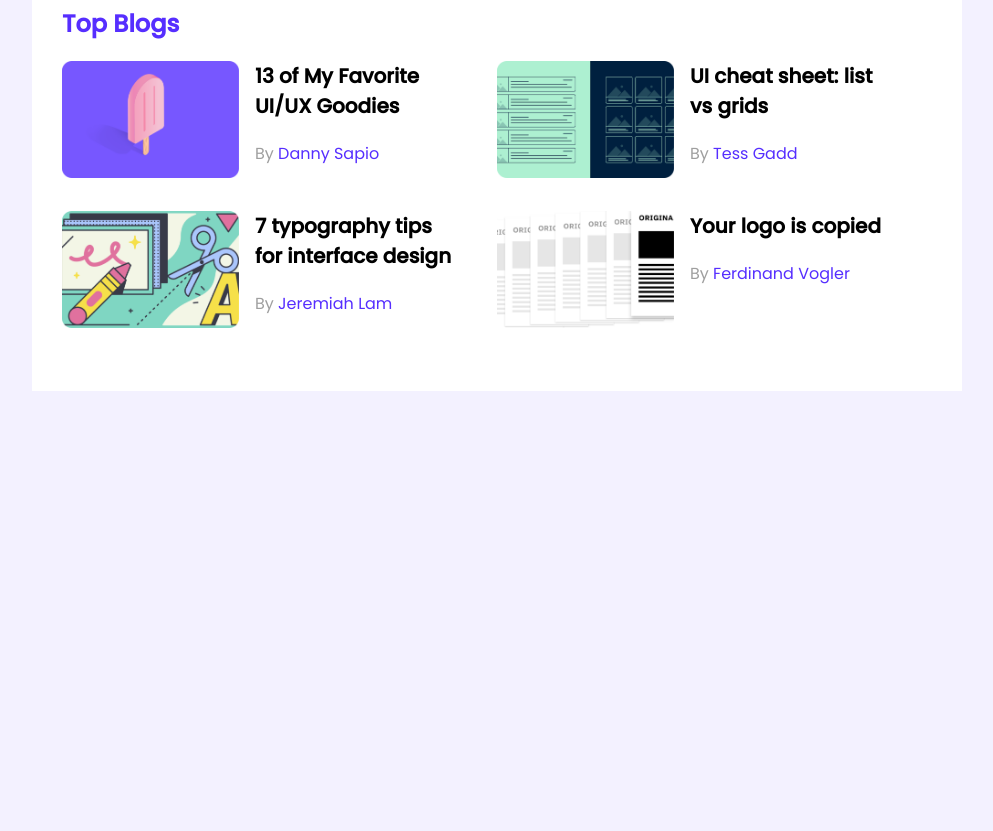
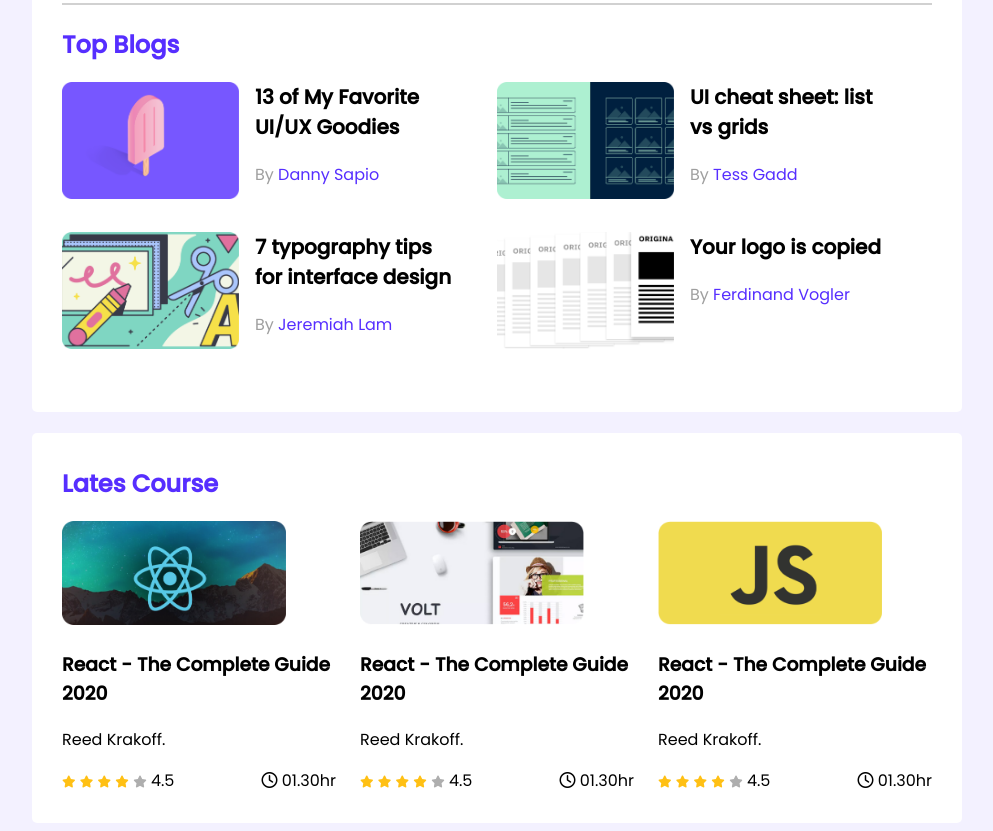
Before and after one commit to Foysal6862/leader-board-css3, a plain HTML site: page index.html in a window 1280 px wide. Shown: the part 299-1130 px from the top of the page, without its empty margins (143-1136 px from the left). Before the commit the page ends 800 px from the top, so only its background shows below. Drawn offline with Linux system fonts and the light colour scheme.

Commit message:
responsive for mobile and tablate device

```diff
--- a/index.html
+++ b/index.html
@@ -6,6 +6,8 @@
     <meta http-equiv="X-UA-Compatible" content="IE=edge">
     <meta name="viewport" content="width=device-width, initial-scale=1.0">
     <title>Leader Board</title>
+    <!-- font awesome -->
+    <script src="https://kit.fontawesome.com/3b7bb7717e.js" crossorigin="anonymous"></script>
     <!-- stylesheet -->
     <link rel="stylesheet" href="styles/style.css">
 </head>
@@ -91,6 +93,80 @@
                 </div>
             </div>
         </section>
+        <section class="container">
+            <h2 class="section-title">Lates Course</h2>
+            <div class="courses">
+                <div class="course">
+                    <div class="course-banner">
+                        <img src="images/courses/course-1.png" alt="">
+                    </div>
+                    <div class="course-detail">
+                        <h3 class="course-title">React - The Complete Guide 2020</h3>
+                        <p class="course-author">Reed Krakoff.</p>
+                        <div class="course-info">
+                            <div>
+                                <i class="fas fa-star filled"></i>
+                                <i class="fas fa-star filled"></i>
+                                <i class="fas fa-star filled"></i>
+                                <i class="fas fa-star filled"></i>
+                                <i class="fas fa-star empty"></i>
+                                <span> 4.5</span>
+                            </div>
+                            <div class="course-duration">
+                                <i class="far fa-clock"></i>
+                                01.30hr
+                            </div>
+                        </div>
+                    </div>
+                </div>
+                <div class="course">
+                    <div class="course-banner">
+                        <img src="images/courses/course-2.png" alt="">
+                    </div>
+                    <div class="course-detail">
+                        <h3 class="course-title">React - The Complete Guide 2020</h3>
+                        <p class="course-author">Reed Krakoff.</p>
+                        <div class="course-info">
+                            <div>
+                                <i class="fas fa-star filled"></i>
+                                <i class="fas fa-star filled"></i>
+                                <i class="fas fa-star filled"></i>
+                                <i class="fas fa-star filled"></i>
+                                <i class="fas fa-star empty"></i>
+                                <span> 4.5</span>
+                            </div>
+                            <div class="course-duration">
+                                <i class="far fa-clock"></i>
+                                01.30hr
+                            </div>
+                        </div>
+                    </div>
+                </div>
+                <div class="course">
+                    <div class="course-banner">
+                        <img src="images/courses/course-3.png" alt="">
+                    </div>
+                    <div class="course-detail">
+                        <h3 class="course-title">React - The Complete Guide 2020</h3>
+                        <p class="course-author">Reed Krakoff.</p>
+                        <div class="course-info">
+                            <div>
+                                <i class="fas fa-star filled"></i>
+                                <i class="fas fa-star filled"></i>
+                                <i class="fas fa-star filled"></i>
+                                <i class="fas fa-star filled"></i>
+                                <i class="fas fa-star empty"></i>
+                                <span> 4.5</span>
+                            </div>
+                            <div class="course-duration">
+                                <i class="far fa-clock"></i>
+                                01.30hr
+                            </div>
+                        </div>
+                    </div>
+                </div>
+            </div>
+        </section>
     </main>
 </body>
 
--- a/styles/style.css
+++ b/styles/style.css
@@ -8,13 +8,16 @@ body {
 
 main {
     display: flex;
-    justify-content: center;
+    flex-direction: column;
+    align-items: center;
 }
 
 .container {
     background-color: #FFFFFF;
     width: 870px;
     padding: 30px;
+    border-radius: 5px;
+    margin-top: 21px;
 }
 
 hr {
@@ -56,11 +59,12 @@ hr {
 
 
 /* Top Blogs Styles */
-.blogs{
+.blogs {
     display: grid;
     grid-template-columns: repeat(2, 1fr);
 }
-.blog{
+
+.blog {
     display: flex;
     margin-bottom: 26px;
 }
@@ -69,20 +73,98 @@ hr {
     width: 177px;
     height: 117px;
 }
-.blog-info{
+
+.blog-info {
     margin-left: 16px;
-    margin-right: 40px ;
+    margin-right: 40px;
 }
-.blog-title{
+
+.blog-title {
     font-size: 20px;
     margin-top: 0;
 }
-.blog-author{
+
+.blog-author {
     color: #9F9F9F;
     font-size: 16px;
 }
-.blog-author a{
+
+.blog-author a {
     text-decoration: none;
     color: #562EFF;
     font-size: 16px;
 }
+
+/* Courses style */
+
+.courses{
+    display: grid;
+    grid-template-columns: repeat(3, 1fr);
+    grid-column-gap: 24px;
+}
+
+.course .course-banner img {
+    width: 224px;
+    height: 104px;
+}
+
+.course-info{
+    display: flex;
+    align-items: center;
+    justify-content: space-between;
+}
+
+.fa-star{
+    font-size: 12px;
+}
+
+.fa-star.filled {
+    color: #FFC014;
+}
+
+.fa-star.empty {
+    color: #AEAEAE;
+}
+
+.rating p{
+    margin: 0;
+    font-size: 14.6913px;
+    color: #A2A2A2;
+
+}
+
+/* Media Quries */
+
+/* Mobile device */
+
+@media only screen and (max-width:688px) {
+    .container{
+        width: 100%;
+        padding: 0;
+    }
+    .players, .blogs, .courses{
+        grid-template-columns: repeat(1, 1fr);
+        justify-content: center;
+    }
+    .player, .blog{
+        flex-direction: column;
+        align-items: center;
+    }
+    .courses{
+        justify-items: center;
+    }
+    .blog .blog-info{
+        margin: 0;
+    }
+}
+
+/* Tablate device */
+@media only screen and (min-width:688px) and (max-width:992px) {
+    .container{
+        width: 100%;
+    }
+    .players, .courses{
+        grid-template-columns: repeat(2, 1fr);
+    }
+
+}
```
